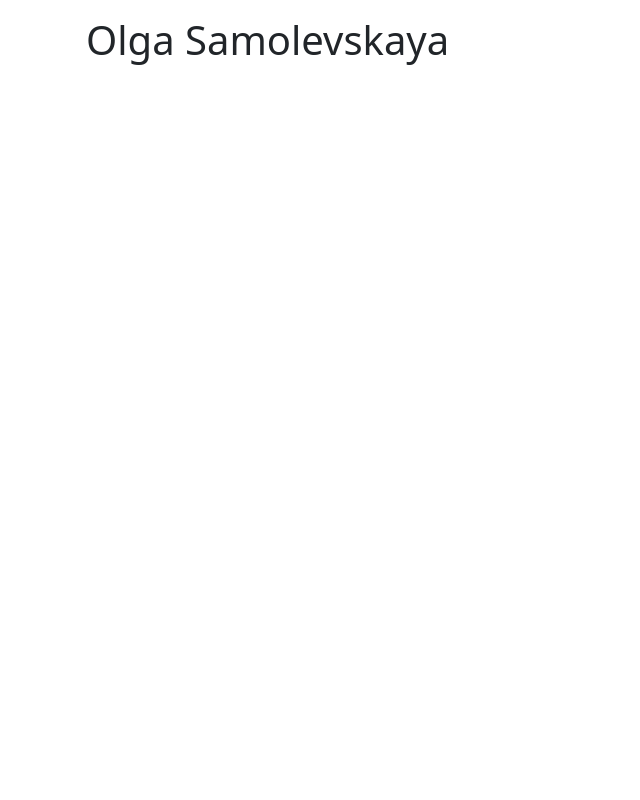
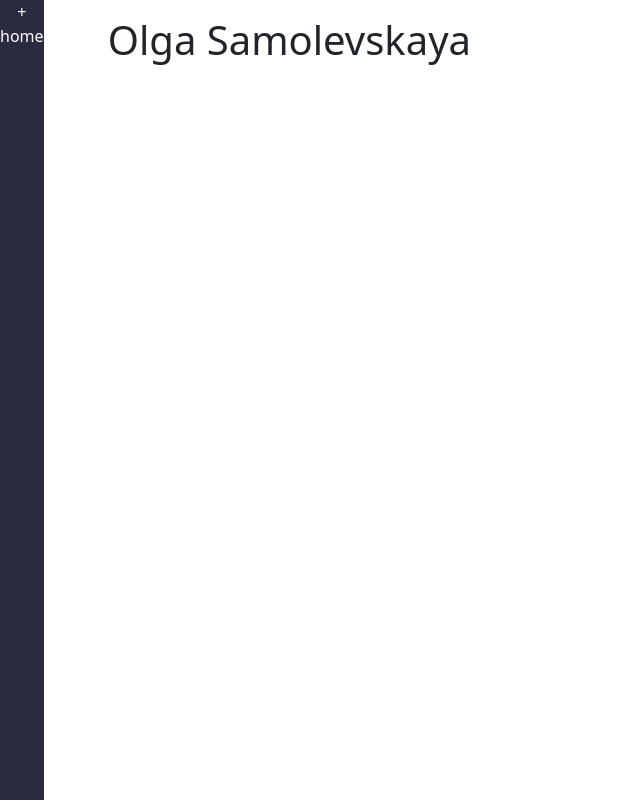
Before and after one commit to mpaskal/olgasamolevskaya, a React (Create React App) app in the folder olgasamolevskaya/: page / in a window 1280 px wide. Shown: the whole page, without its empty margins (0-640 px from the left). Built offline with nearby package versions, Linux system fonts and the light colour scheme.

Commit message:
Add Open Graph protocol meta tags

```diff
--- a/olgasamolevskaya/public/index.html
+++ b/olgasamolevskaya/public/index.html
@@ -3,6 +3,11 @@
   <head>
     <meta charset="utf-8" />
     <link rel="icon" href="%PUBLIC_URL%/favicon.ico" />
+    <meta name="author" content="LivenLab" />
+    <meta property="og:title" content="My First Web page" />
+    <meta property="og:type" content="website" />
+    <meta property="og:url" content="https://olgasamolevskaya.ua" />
+    <meta property="og:image" content="https://olgasamolevskaya.ua/olga.jpg" />
     <meta name="viewport" content="width=device-width, initial-scale=1" />
     <meta name="theme-color" content="#000000" />
     <meta
--- a/olgasamolevskaya/src/App.js
+++ b/olgasamolevskaya/src/App.js
@@ -12,6 +12,7 @@ const App = () => {
     <>
       <div className="app">
         <BrowserRouter>
+          <Nav />
           <Routes>
             <Route path="/" element={<Home />} />
             <Route path="/Contact" element={<Contact />} />
--- a/olgasamolevskaya/src/components/Nav.js
+++ b/olgasamolevskaya/src/components/Nav.js
@@ -1,23 +1,21 @@
 //import logo from "../images/plm-logo.jpg";
+import React, { Component } from "react";
 import { useNavigate } from "react-router-dom";
 
 const Nav = () => {
-  //const navigate = useNavigate();
-  //return (
-  // <nav>
-  //   <div className="logo-container">
-  //     <img src="logo" alt="logo" />
-  //   </div>
-  //   <div className="controls">
-  //     <div className="icon" onClick={() => navigate("/ticket")}>
-  //       +
-  //     </div>
-  //     <div className="icon" onClick={() => navigate("/")}>
-  //       home
-  //     </div>
-  //   </div>
-  // </nav>
-  //)
+  const navigate = useNavigate();
+  return (
+    <nav>
+      <div className="controls">
+        <div className="icon" onClick={() => navigate("/Content")}>
+          +
+        </div>
+        <div className="icon" onClick={() => navigate("/")}>
+          home
+        </div>
+      </div>
+    </nav>
+  );
 };
 
 export default Nav;
```
